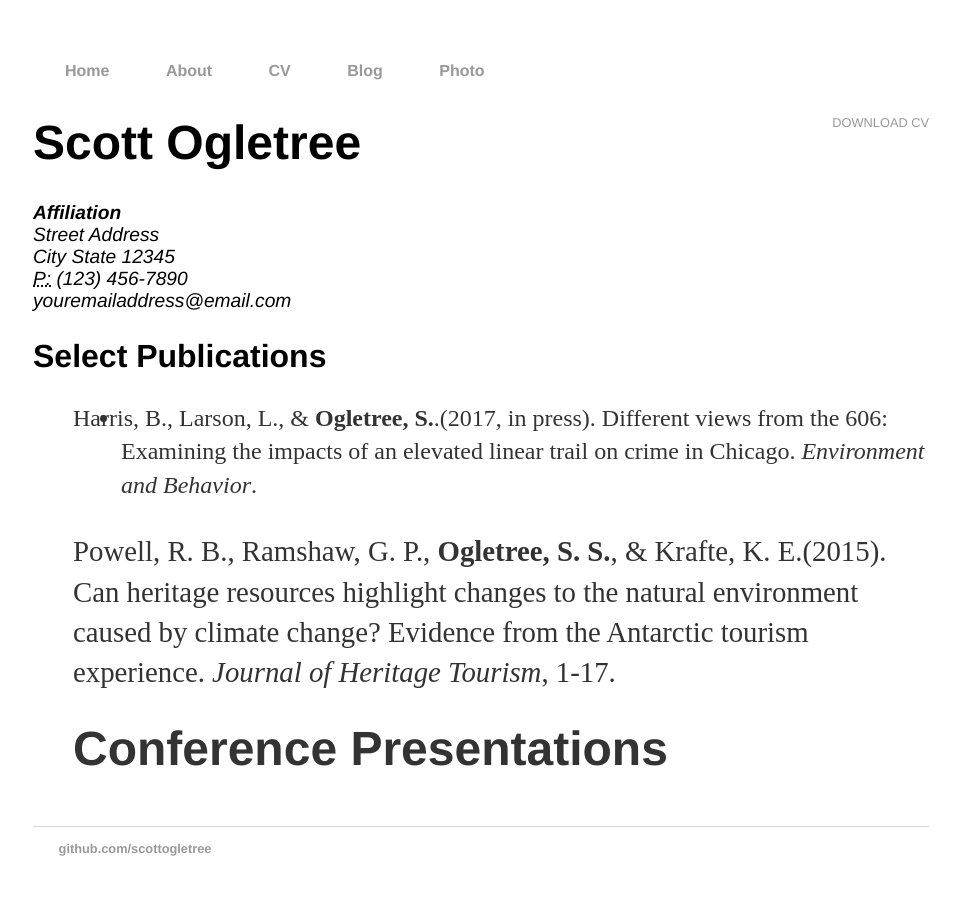
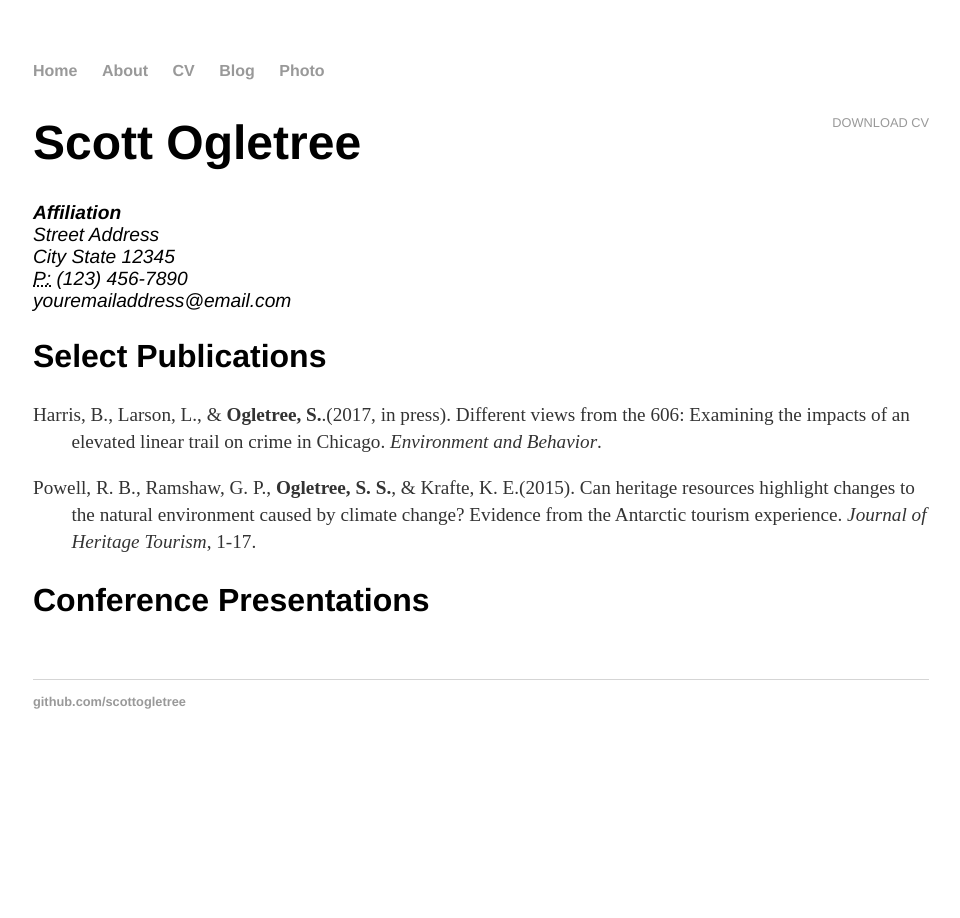
Before and after one commit to scottogletree/ogletrees.github.io, a Jekyll site: the page built from cv/index.html, in a window 1280 px wide. Shown: the whole page, without its empty margins (159-1119 px from the left). Built offline with Jekyll 4.4.1, drawn with Linux system fonts in a browser that asks for light colours.

Commit message:
Update index.html

```diff
--- a/cv/index.html
+++ b/cv/index.html
@@ -15,15 +15,9 @@ title: CV of S Ogletree
 					</address>
 
 					<h2>Select Publications</h2>
-		<style>
-    ul li{
-      margin-left: 2em;
-      text-indent: -2em;
-    }
-</style>
-<ul>
-	<li>Harris, B., Larson, L., & <strong>Ogletree, S.</strong>.(2017, in press). Different views from the 606: Examining the impacts of an elevated linear trail on crime in Chicago. <em>Environment and Behavior</em>.</li>
-					<p>Powell, R. B., Ramshaw, G. P., <strong>Ogletree, S. S.</strong>, & Krafte, K. E.(2015). Can heritage resources highlight changes to the natural environment caused by climate change? Evidence from the Antarctic tourism experience. <em>Journal of Heritage Tourism</em>, 1-17.
+		<style> p{margin-left: 2em;text-indent: -2em;}</style>
+			<p>Harris, B., Larson, L., & <strong>Ogletree, S.</strong>.(2017, in press). Different views from the 606: Examining the impacts of an elevated linear trail on crime in Chicago. <em>Environment and Behavior</em>.</p>
+			<p>Powell, R. B., Ramshaw, G. P., <strong>Ogletree, S. S.</strong>, & Krafte, K. E.(2015). Can heritage resources highlight changes to the natural environment caused by climate change? Evidence from the Antarctic tourism experience. <em>Journal of Heritage Tourism</em>, 1-17.</p>
 
 					<h2>Conference Presentations</h2>
 
```
